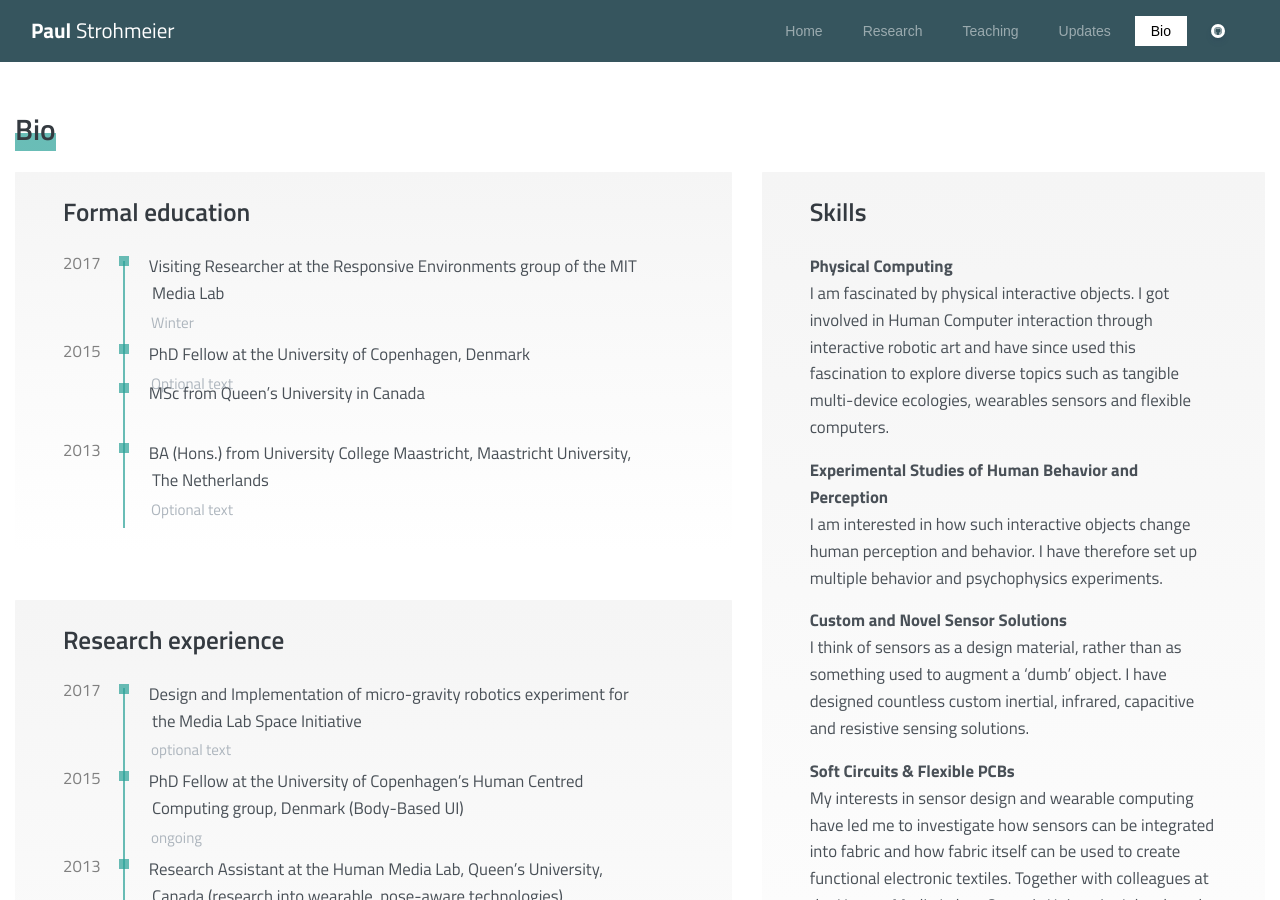
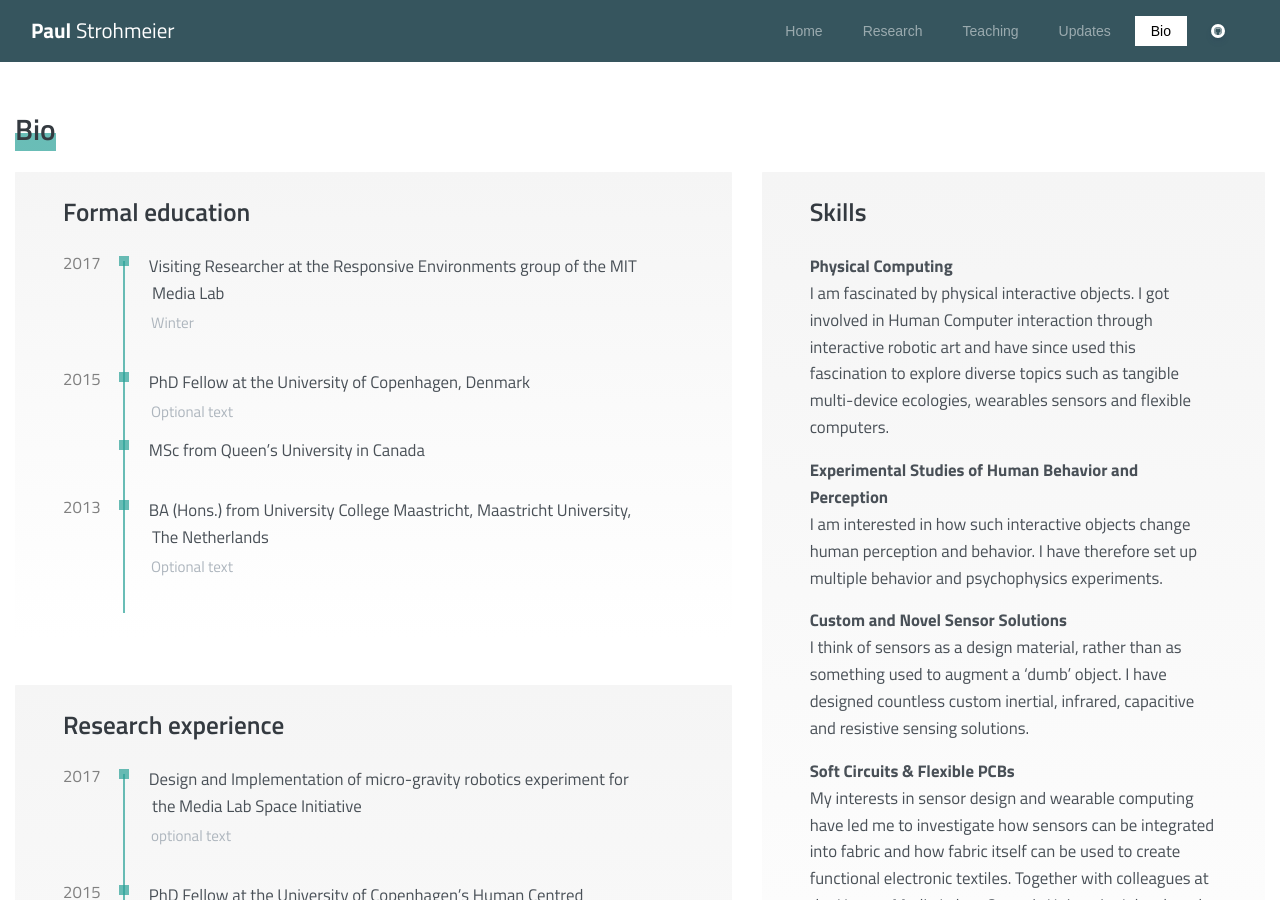
Before and after one commit to fkeel/fkeel.gitub.io, a Jekyll site: the page built from bio.html, in a window 1280 px wide and 900 px high. Built offline with Jekyll 4.4.1, drawn with Linux system fonts in a browser that asks for light colours.

Commit message:
bio.html

```diff
--- a/bio.html
+++ b/bio.html
@@ -23,11 +23,12 @@
                       <h3>{{ group.name }}</h3>
 
                         {% for item in group.items %}
+                        {% if item.context != nil %}
+                          <section class="with-context">
+                            <h4 class="text-muted">{{ item.context }}</h4>
+                        {% else %}
                           <section>
-                          {% if item.context != nil %}
-                            <h4 class="text-muted">{{ item.context }}</h4>
-                          {% endif %}
-
+                        {% endif %}
                           <ul>
                             <li>{{ item.note }}</li>
                           </ul>
```
